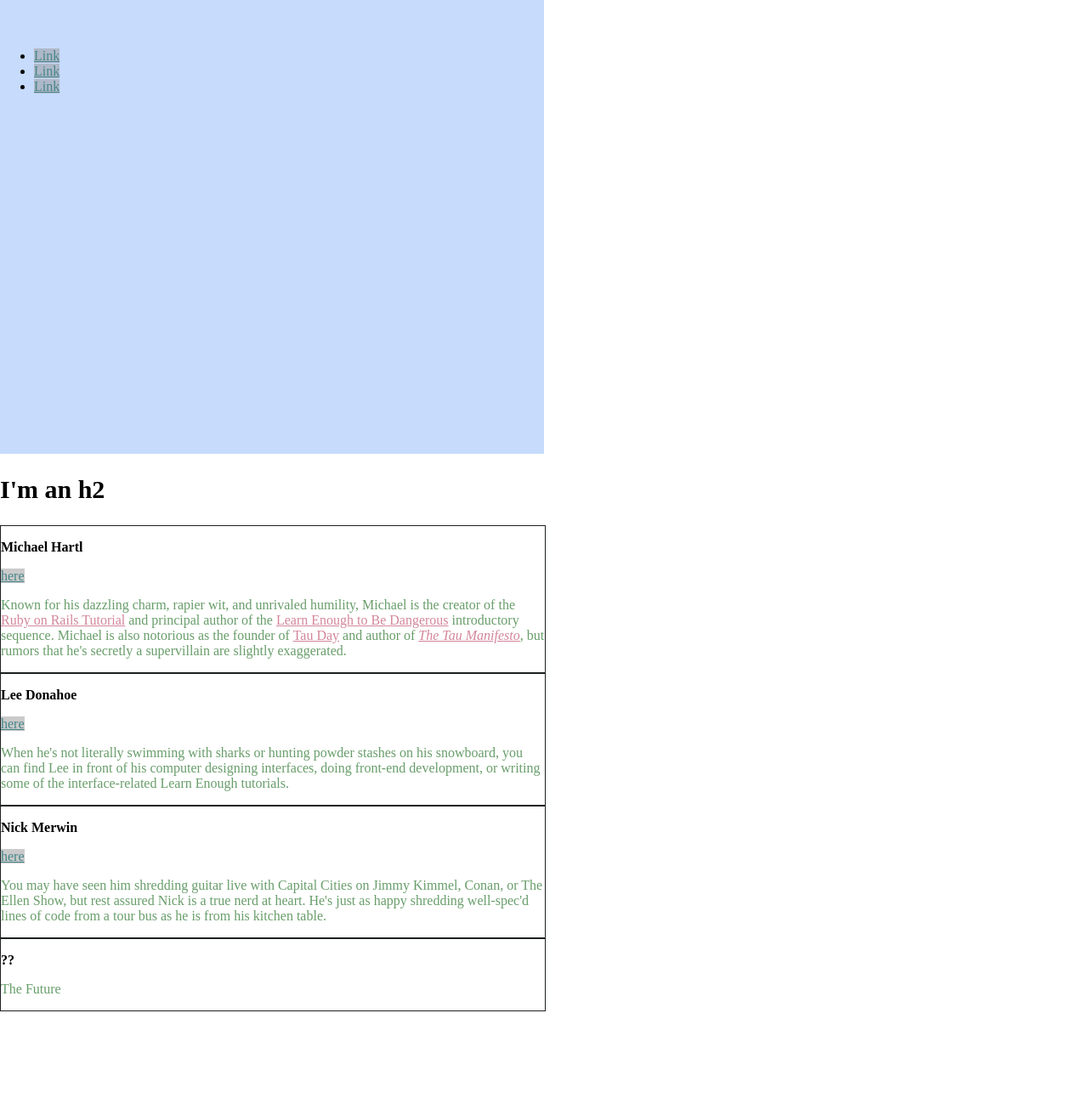
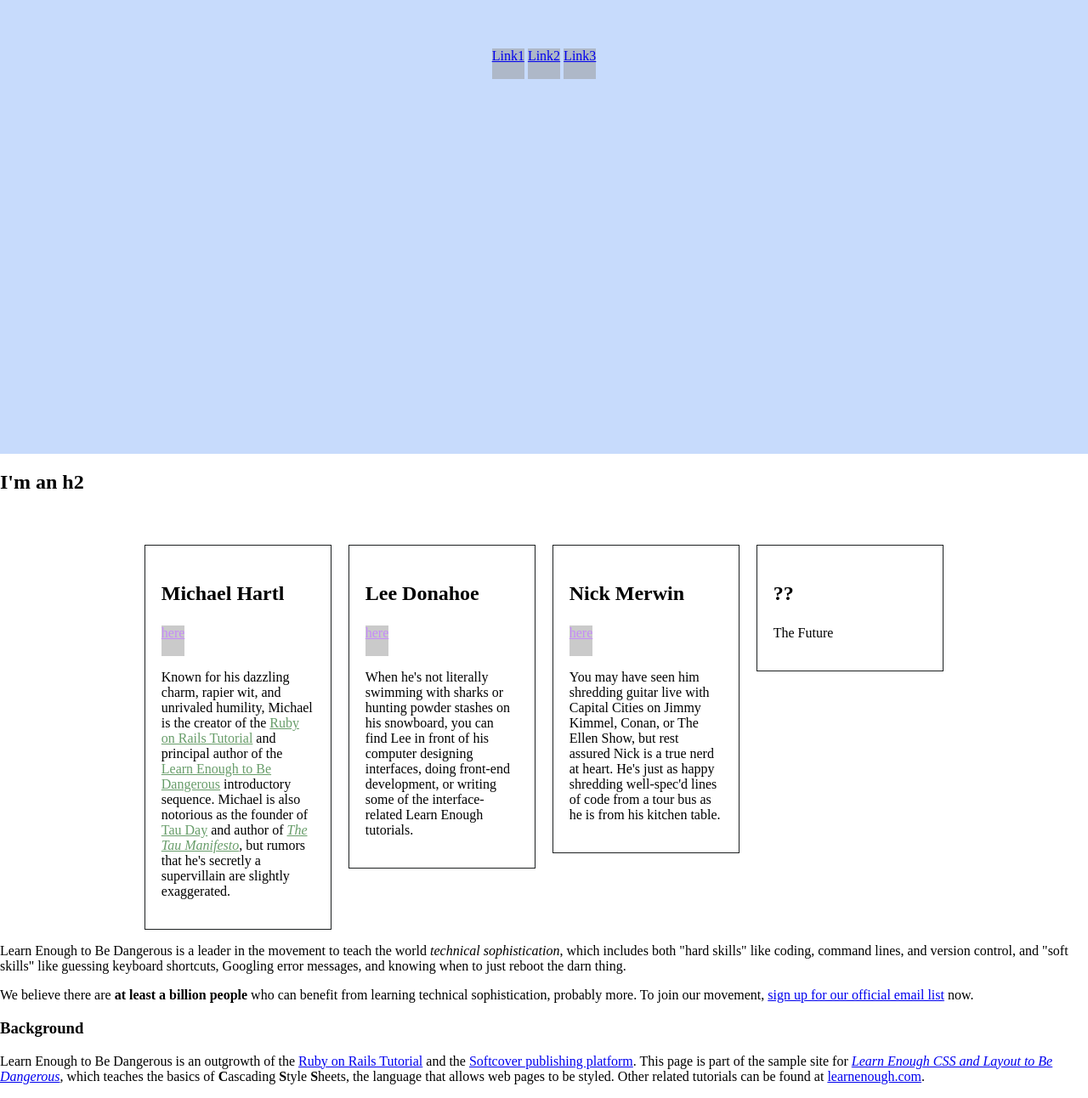
Before and after one commit to rortizva/rortizva.github.io, a plain HTML site: page index.html in a window 1280 px wide. Shown: the part 106-1398 px from the top of the page at 85% size. Before the commit the page ends 1296 px from the top, so only its background shows below. Drawn offline with Linux system fonts and the light colour scheme.

Commit message:
Updates to index.html

```diff
--- a/index.html
+++ b/index.html
@@ -7,10 +7,7 @@
 
       /* GLOBAL STYLES */
       a {
-        color: #d3869b;
-      }
-      h2 {
-        font-size: 30px;
+        color: #blue;
       }
       html, body {
         margin: 0;
@@ -25,30 +22,59 @@
       .full-hero {
         background-color: #c7dbfc;
         height: 50vw;
-        width: 50vw;
       }
 
       /* SOCIAL STYLES */
       .social-link {
-        color: #458588;
+        color: #blue;
         background: rgba(150, 150, 150, 0.5);
+        display: inline-block;
+        height: 36px;
+      }
+      .social-list {
+        list-style: none;
+        padding: 0;
+        text-align: center;
+      }
+      .social-list > li {
+        display: inline-block;
       }
 
       /* BIO STYLES */
       .bio-wrapper {
         font-size: 24px;
+        margin: auto;
+        max-width: 960px;
+        overflow: hidden;
+      }
+      .bio-wrapper:after {
+        visibility: hidden;
+        display: block;
+        font-size: 0;
+        content: " ";
+        clear: both;
+        height: 0;
       }
       .bio-box {
         border: 1px solid #1d2021;
+        box-sizing: border-box;
+        float: left;
         font-size: 1rem;
-        width: 50%;
+        margin: 40px 1% 0;
+        padding: 2%;
+        width: 23%;
+      }
+      .bio-box > a {
+        color: #c68bf9;
       }
       .bio-box h3 {
+        font-size: 1.5em;
+      }
+      .bio-copy {
         font-size: 1em;
       }
-      .bio-copy {
+      .bio-copy a {
         color: #689d6a;
-        font-size: 1em;
       }
 
     </style>
@@ -57,15 +83,15 @@
   <body>
     <div class="full-hero hero-home">
       <h1>I'm an h1</h1>
-        <ul>
+        <ul class="social-list">
           <li>
-            <a href="https://example.com/" class="social-link">Link</a>
+            <a href="https://example.com/" class="social-link">Link1</a>
           </li>
           <li>
-            <a href="https://example.com/" class="social-link">Link</a>
+            <a href="https://example.com/" class="social-link">Link2</a>
           </li>
           <li>
-            <a href="https://example.com/" class="social-link">Link</a>
+            <a href="https://example.com/" class="social-link">Link3</a>
           </li>
         </ul>
     </div>
@@ -125,5 +151,32 @@
     </div>
     </div>
   </div>
+  <p>
+    Learn Enough to Be Dangerous is a leader in the movement to teach the
+    world <em>technical sophistication</em>, which includes both "hard
+    skills" like coding, command lines, and version control, and "soft
+     skills" like guessing keyboard shortcuts, Googling error messages, and
+    knowing when to just reboot the darn thing.
+  </p>
+  <p>
+    We believe there are <strong>at least a billion people</strong> who can
+    benefit from learning technical sophistication, probably more. To join
+    our movement,
+    <a href="https://learnenough.com/#email_list">sign up for our official
+    email list</a> now.
+  </p>
+  <h3>Background</h3>
+  <p>
+    Learn Enough to Be Dangerous is an outgrowth of the
+    <a href="https://www.railstutorial.org/">Ruby on Rails Tutorial</a> and the
+    <a href="https://www.softcover.io/">Softcover publishing platform</a>.
+    This page is part of the sample site for
+    <a href="https://learnenough.com/css-tutorial"><em>Learn Enough CSS and
+    Layout to Be Dangerous</em></a>, which teaches the basics of
+    <strong>C</strong>ascading <strong>S</strong>tyle
+    <strong>S</strong>heets, the language that allows web pages to be styled.
+    Other related tutorials can be found at
+    <a href="https://learnenough.com/">learnenough.com</a>.
+  </p>
   </body>
 </html>
```
